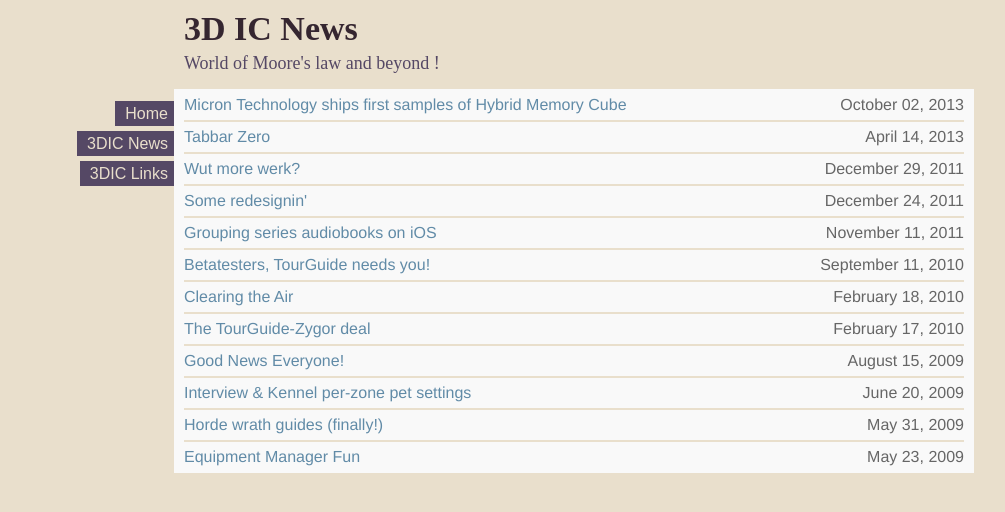
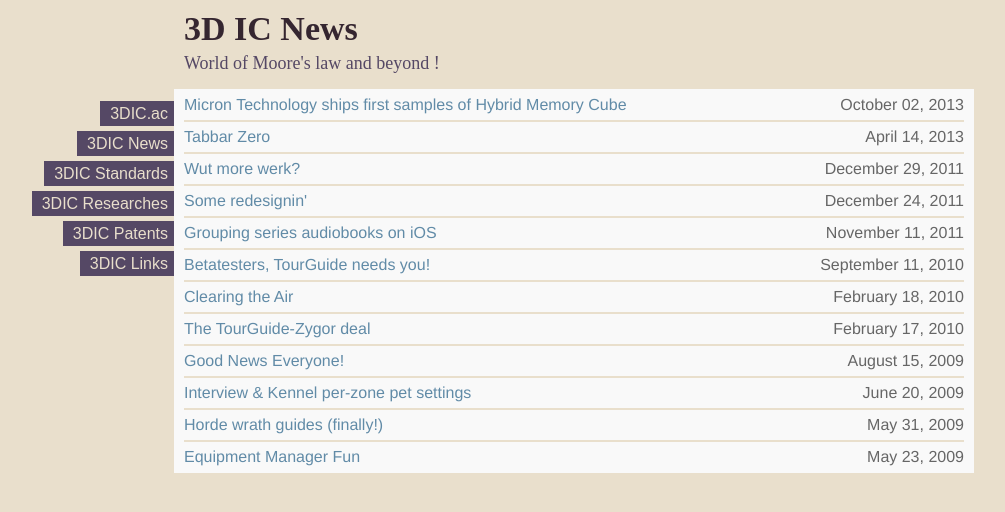
Before and after one commit to 3DICtech/3DICnews.github.io, a Jekyll site: the page built from index.markdown, in a window 1280 px wide. Shown: the top 512 px of the page, without its empty margins (66-1071 px from the left). Built offline with Jekyll 4.4.1, drawn with Linux system fonts in a browser that asks for light colours; nearby versions of some CDN libraries; some web fonts are replaced; Markdown is read by kramdown in place of the engine named in the settings; comment, search, counter and statistics services are not loaded.

Commit message:
Update default.html

```diff
--- a/_layouts/default.html
+++ b/_layouts/default.html
@@ -27,8 +27,11 @@
 
   <nav>
     <ul class="links">
-       <li><a href="http://www.3dic.ac">Home</a></li>
+       <li><a href="http://www.3dic.ac">3DIC.ac</a></li>
       <li><a href="/">3DIC News</a></li>
+      <li><a href="http://www.3dic.ac/standards">3DIC Standards</a></li>
+      <li><a href="http://www.3dic.ac/researches">3DIC Researches</a></li>
+      <li><a href="http://www.3dic.ac/patents">3DIC Patents</a></li>
       <li><a href="http://www.3dic.ac/links">3DIC Links</a></li>
     </ul>
   </nav>
```
